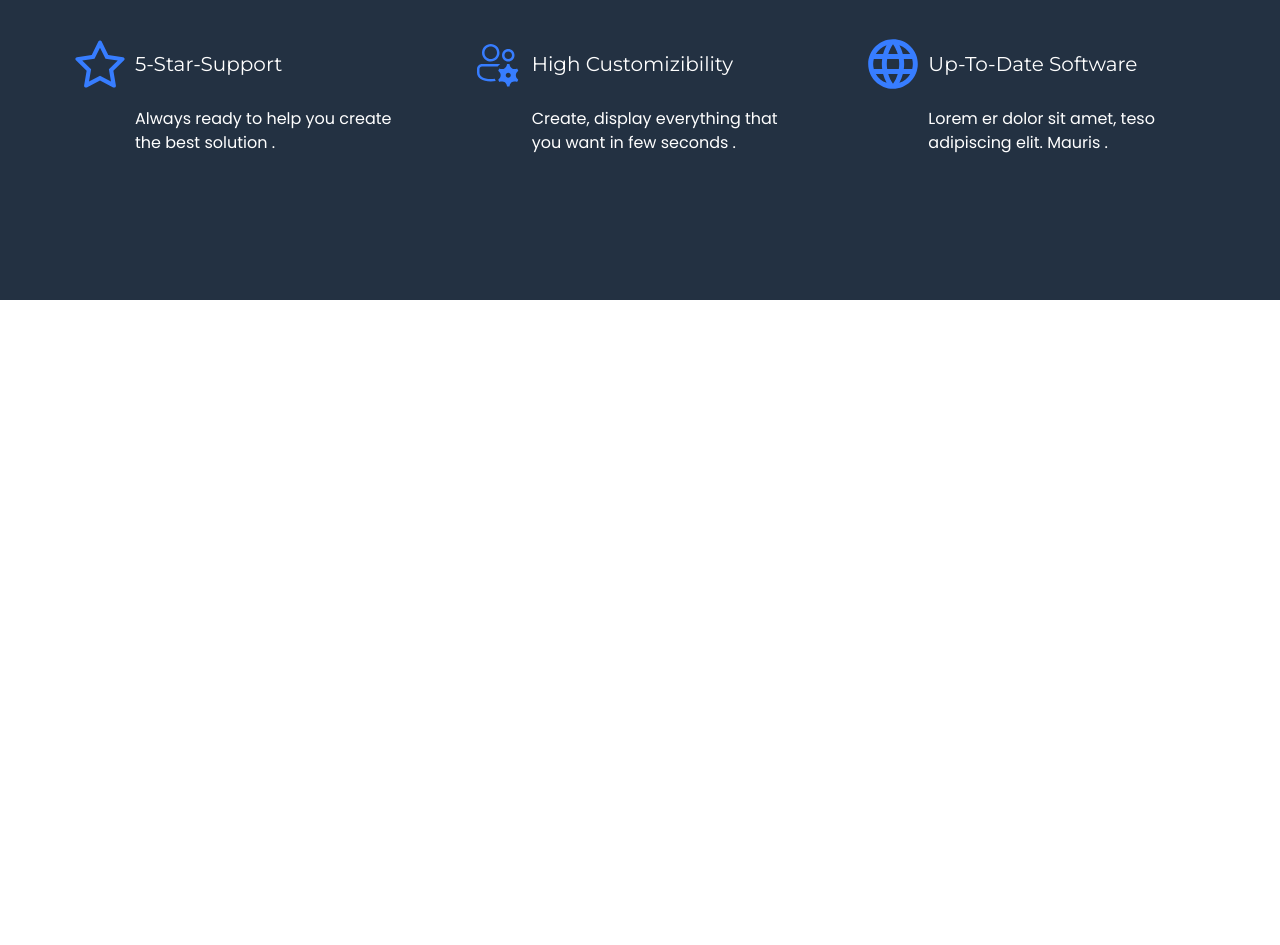
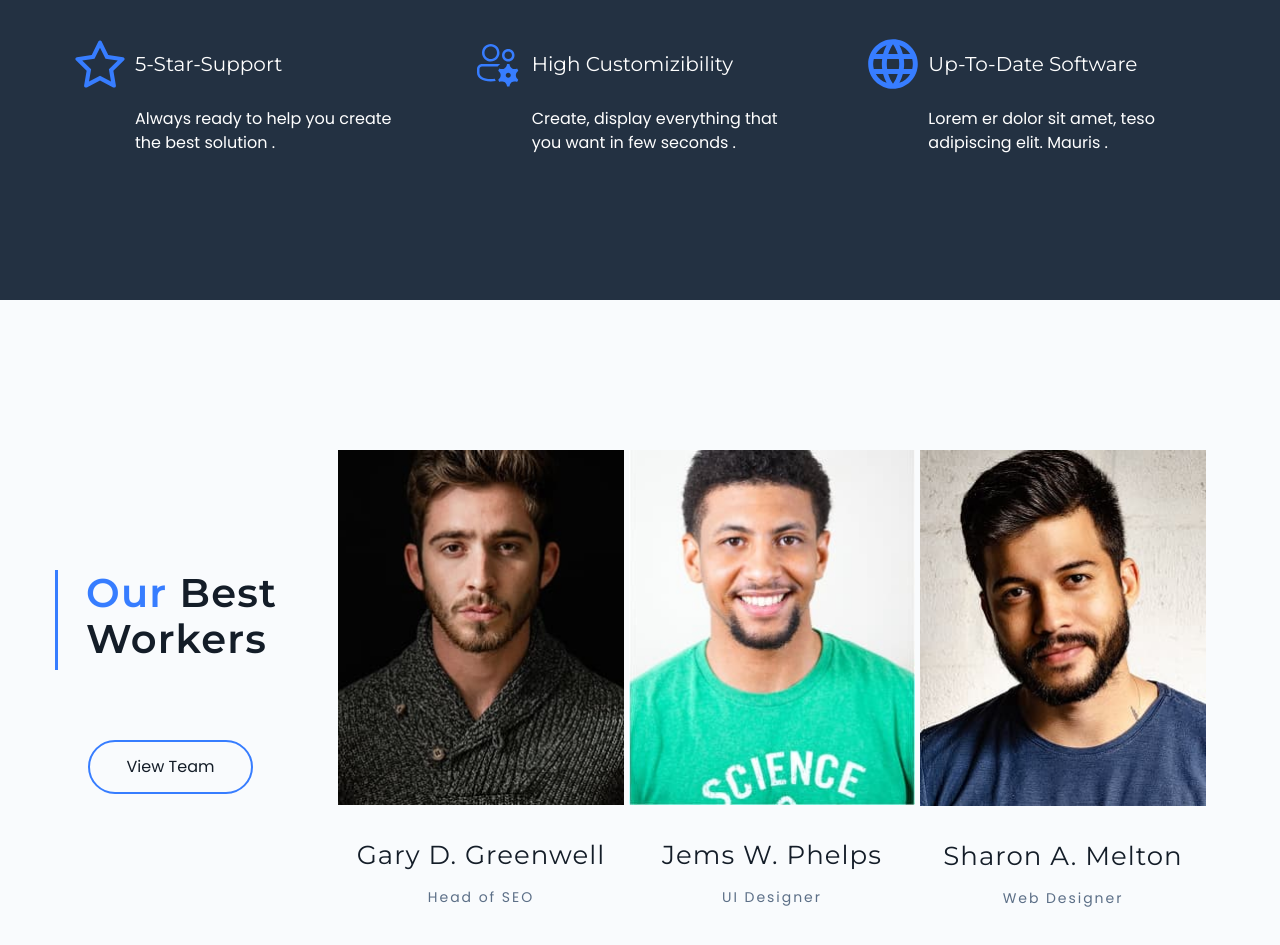
Before and after one commit to Andrew1224Reznik/project-2.WebTech, a website built with Vite: page src/index.html in a window 1280 px wide. Shown: the part 1809-2754 px from the top of the page. Before the commit the page ends 2109 px from the top, so only its background shows below. Built offline with nearby package versions, Linux system fonts and the light colour scheme.

Commit message:
workers fixed

```diff
--- a/src/css/styles.css
+++ b/src/css/styles.css
@@ -2,6 +2,7 @@
 @import url('./hero.css');
 @import url('./info.css');
 @import url('./feauters.css');
+@import url('./workers.css');
 
 p,
 h1,
@@ -37,6 +38,12 @@ body {
   height: 100vh; /* высота = 100% высоты экрана */
 }
 
+@media screen and (min-width: 1200px) {
+  body {
+    padding-top: 76px; /* отступ сверху для фиксированного хедера */
+  }
+}
+
 .visually-hidden {
   position: absolute;
   width: 1px;
--- /dev/null
+++ b/src/css/workers.css
@@ -0,0 +1,182 @@
+.workers {
+  padding-top: 70px; /* Отступ сверху секции */
+  padding-bottom: 70px; /* Отступ снизу секции */
+  background: #f9fbfd; /* Светло-серый фон секции */
+}
+
+.workers-line {
+  width: 3px; /* Ширина вертикальной линии */
+  height: 90px; /* Высота линии */
+  background: #377dff; /* Синий цвет линии */
+  margin-right: 28px; /* Отступ справа от линии */
+}
+
+.workers-header {
+  display: flex; /* Горизонтальное выравнивание элементов */
+  margin-left: 20px; /* Отступ слева */
+  margin-bottom: 70px; /* Отступ снизу */
+}
+
+.workers-header-button {
+  display: flex; /* Контейнер как flex */
+  flex-direction: column; /* Элементы в колонку */
+  align-items: center; /* Центрирование по горизонтали */
+}
+
+.span-workers {
+  font-family: var(--second-family); /* Второй выбранный шрифт */
+  font-weight: 600; /* Средняя жирность */
+  font-size: 35px; /* Размер шрифта */
+  line-height: 115%; /* Межстрочный интервал */
+  letter-spacing: 0.03em; /* Межбуквенный интервал */
+  color: #377dff; /* Синий цвет */
+}
+
+.workers-title {
+  font-family: var(--second-family); /* Такой же шрифт */
+  font-weight: 600; /* Жирность */
+  font-size: 35px; /* Размер текста */
+  line-height: 115%; /* Межстрочный */
+  letter-spacing: 0.03em; /* Межбуквенный */
+  color: #141d28; /* Тёмный текст */
+  max-width: 200px; /* Ограничение ширины */
+}
+
+.workers-button {
+  display: inline-block; /* Сделать кнопку блочно-строчной */
+  font-family: var(--font-family); /* Основной шрифт */
+  font-weight: 400; /* Нормальный вес */
+  font-size: 16px; /* Размер текста */
+  line-height: 100%; /* Межстрочный интервал */
+  color: #141d28; /* Цвет текста */
+  padding: 17px 37px; /* Внутренние отступы */
+  border: 2px solid #377dff; /* Синяя рамка */
+  border-radius: 35px; /* Скруглённые края */
+  transition: transform 500ms ease; /* Анимация при наведении */
+}
+
+.workers-button:hover {
+  background-color: #377dff; /* Синий фон при наведении */
+  color: #fff; /* Белый текст при наведении */
+  transform: scale(1.1); /* Увеличение кнопки */
+}
+
+.workers-list {
+  display: none; /* Скрытие списка карточек на мобильных */
+}
+
+/* === Планшет === */
+
+@media screen and (min-width: 768px) {
+  .workers-all {
+    display: flex; /* Ряд элементов */
+    align-items: center; /* Центрирование по вертикали */
+  }
+
+  .workers-list {
+    display: flex; /* Показать элементы как flex */
+    gap: 5px; /* Маленький промежуток между карточками */
+    width: 550px; /* Фиксированная ширина блока */
+  }
+
+  .workers-header-button {
+    margin-right: 20px; /* Отступ справа от кнопок */
+  }
+
+  .workers-bar-img {
+    position: relative; /* Для позиционирования overlay панели */
+    overflow: hidden; /* Скрыть элементы за границами */
+  }
+
+  .workers-bar-img:hover .workers-bar {
+    transform: translateY(0); /* Поднять панель при наведении */
+  }
+
+  .workers-bar {
+    position: absolute; /* Абсолютное позиционирование */
+    bottom: 0; /* Привязать к низу */
+    width: 163px; /* Ширина панели */
+    height: 50px; /* Высота панели */
+    background: #377dff; /* Синий фон панели */
+    opacity: 0.9; /* Прозрачность */
+    transform: translateY(100%); /* Панель скрыта внизу */
+    transition: transform 0.3s ease; /* Анимация выезда */
+  }
+
+  .workers-soc-list {
+    display: flex; /* Иконки соцсетей в ряд */
+    gap: 8px; /* Отступ между иконками */
+    align-items: center; /* Центрирование */
+    justify-content: center; /* Центрирование по горизонтали */
+    height: 50px; /* Высота панели */
+  }
+
+  .workers-people {
+    font-family: var(--second-family); /* Шрифт */
+    font-weight: 400; /* Вес */
+    font-size: 20px; /* Размер */
+    line-height: 133%; /* Межстрочный */
+    letter-spacing: 0.04em; /* Межбуквенный */
+    color: #141d28; /* Цвет текста */
+    margin-bottom: 10px; /* Отступ */
+    margin-top: 33px; /* Отступ сверху */
+    text-align: center; /* Текст по центру */
+  }
+
+  .workers-text {
+    font-family: var(--font-family); /* Основной шрифт */
+    font-weight: 400;
+    font-size: 14px;
+    line-height: 214%;
+    letter-spacing: 0.14em;
+    color: #5c6f87; /* Серый текст */
+    text-align: center; /* Центровка */
+  }
+}
+
+/* === Декстоп === */
+
+@media screen and (min-width: 1200px) {
+  .workers {
+    padding-top: 150px; /* Больше отступ сверху */
+    padding-bottom: 145px; /* Больше отступ снизу */
+    background: #f9fbfd; /* Тот же фон */
+  }
+
+  .workers-header-button {
+    margin-right: 0px; /* Убираем лишний отступ */
+  }
+
+  .workers-line {
+    height: 100px; /* Линия выше */
+  }
+
+  .workers-header {
+    margin-left: 0px; /* Центровка */
+  }
+
+  .span-workers {
+    font-size: 40px; /* Больший размер шрифта */
+  }
+
+  .workers-title {
+    font-size: 40px; /* Увеличенный размер */
+  }
+
+  .workers-list {
+    justify-content: end; /* Прижать карточки вправо */
+    width: 920px; /* Увеличенная ширина */
+  }
+
+  .workers-bar {
+    width: 286px; /* Широкая нижняя панель */
+  }
+
+  .workers-soc-list {
+    gap: 16px; /* Больше расстояние между соц. иконками */
+  }
+
+  .workers-people {
+    font-size: 26px; /* Увеличенный размер */
+  }
+}
--- a/src/index.html
+++ b/src/index.html
@@ -321,5 +321,132 @@
         </ul>
       </div>
     </section>
+
+    <!-- WORKERS SECTION -->
+    <section class="workers">
+      <div class="container workers-all">
+        <div class="workers-header-button">
+          <div class="workers-header" data-aos="fade-right">
+            <div class="workers-line"></div>
+            <div>
+              <h2 class="workers-title">
+                <span class="span-workers">Our</span> Best Workers
+              </h2>
+            </div>
+          </div>
+          <a class="workers-button" href="#">View Team</a>
+        </div>
+        <ul class="workers-list">
+          <li class="workers-item" data-aos="fade-right" data-aos-delay="100">
+            <div class="workers-bar-img">
+              <img
+                class="workers-img"
+                src="./img/gary.jpg"
+                alt="Head of SEO"
+                width="286"
+              />
+              <div class="workers-bar">
+                <div class="workers-soc-list">
+                  <a href="#" class="workers-soc-link"
+                    ><svg class="workers-soc-icon" width="20" height="20">
+                      <use href="./img/symbol-defs.svg#facebook"></use></svg
+                  ></a>
+                  <a href="#" class="workers-soc-link"
+                    ><svg class="workers-soc-icon" width="20" height="20">
+                      <use href="./img/symbol-defs.svg#telegram"></use></svg
+                  ></a>
+                  <a href="#" class="workers-soc-link"
+                    ><svg class="workers-soc-icon" width="20" height="20">
+                      <use href="./img/symbol-defs.svg#linkedin"></use></svg
+                  ></a>
+                  <a href="#" class="workers-soc-link"
+                    ><svg class="workers-soc-icon" width="20" height="20">
+                      <use href="./img/symbol-defs.svg#instagram"></use></svg
+                  ></a>
+                  <a href="#" class="workers-soc-link"
+                    ><svg class="workers-soc-icon" width="20" height="20">
+                      <use href="./img/symbol-defs.svg#youtube"></use></svg
+                  ></a>
+                </div>
+              </div>
+            </div>
+            <h3 class="workers-people">Gary D. Greenwell</h3>
+            <p class="workers-text">Head of SEO</p>
+          </li>
+          <li class="workers-item" data-aos="fade-right" data-aos-delay="250">
+            <div class="workers-bar-img">
+              <img
+                class="workers-img"
+                src="./img/jems.jpg"
+                alt="UI Designer"
+                width="286"
+              />
+              <div class="workers-bar">
+                <div class="workers-soc-list">
+                  <a href="#" class="workers-soc-link"
+                    ><svg class="workers-soc-icon" width="20" height="20">
+                      <use href="./img/symbol-defs.svg#facebook"></use></svg
+                  ></a>
+                  <a href="#" class="workers-soc-link"
+                    ><svg class="workers-soc-icon" width="20" height="20">
+                      <use href="./img/symbol-defs.svg#telegram"></use></svg
+                  ></a>
+                  <a href="#" class="workers-soc-link"
+                    ><svg class="workers-soc-icon" width="20" height="20">
+                      <use href="./img/symbol-defs.svg#linkedin"></use></svg
+                  ></a>
+                  <a href="#" class="workers-soc-link"
+                    ><svg class="workers-soc-icon" width="20" height="20">
+                      <use href="./img/symbol-defs.svg#instagram"></use></svg
+                  ></a>
+                  <a href="#" class="workers-soc-link"
+                    ><svg class="workers-soc-icon" width="20" height="20">
+                      <use href="./img/symbol-defs.svg#youtube"></use></svg
+                  ></a>
+                </div>
+              </div>
+            </div>
+            <h3 class="workers-people">Jems W. Phelps</h3>
+            <p class="workers-text">UI Designer</p>
+          </li>
+          <li class="workers-item" data-aos="fade-right" data-aos-delay="400">
+            <div class="workers-bar-img">
+              <img
+                class="workers-img"
+                src="./img/sharon.jpg"
+                alt="Web Designer"
+                width="286"
+              />
+              <div class="workers-bar">
+                <div class="workers-soc-list">
+                  <a href="#" class="workers-soc-link"
+                    ><svg class="workers-soc-icon" width="20" height="20">
+                      <use href="./img/symbol-defs.svg#facebook"></use></svg
+                  ></a>
+                  <a href="#" class="workers-soc-link"
+                    ><svg class="workers-soc-icon" width="20" height="20">
+                      <use href="./img/symbol-defs.svg#telegram"></use></svg
+                  ></a>
+                  <a href="#" class="workers-soc-link"
+                    ><svg class="workers-soc-icon" width="20" height="20">
+                      <use href="./img/symbol-defs.svg#linkedin"></use></svg
+                  ></a>
+                  <a href="#" class="workers-soc-link"
+                    ><svg class="workers-soc-icon" width="20" height="20">
+                      <use href="./img/symbol-defs.svg#instagram"></use></svg
+                  ></a>
+                  <a href="#" class="workers-soc-link"
+                    ><svg class="workers-soc-icon" width="20" height="20">
+                      <use href="./img/symbol-defs.svg#youtube"></use></svg
+                  ></a>
+                </div>
+              </div>
+            </div>
+            <h3 class="workers-people">Sharon A. Melton</h3>
+            <p class="workers-text">Web Designer</p>
+          </li>
+        </ul>
+      </div>
+    </section>
   </body>
 </html>
```
Also changed, not shown: src/css/header.css (+5 -3 lines).
